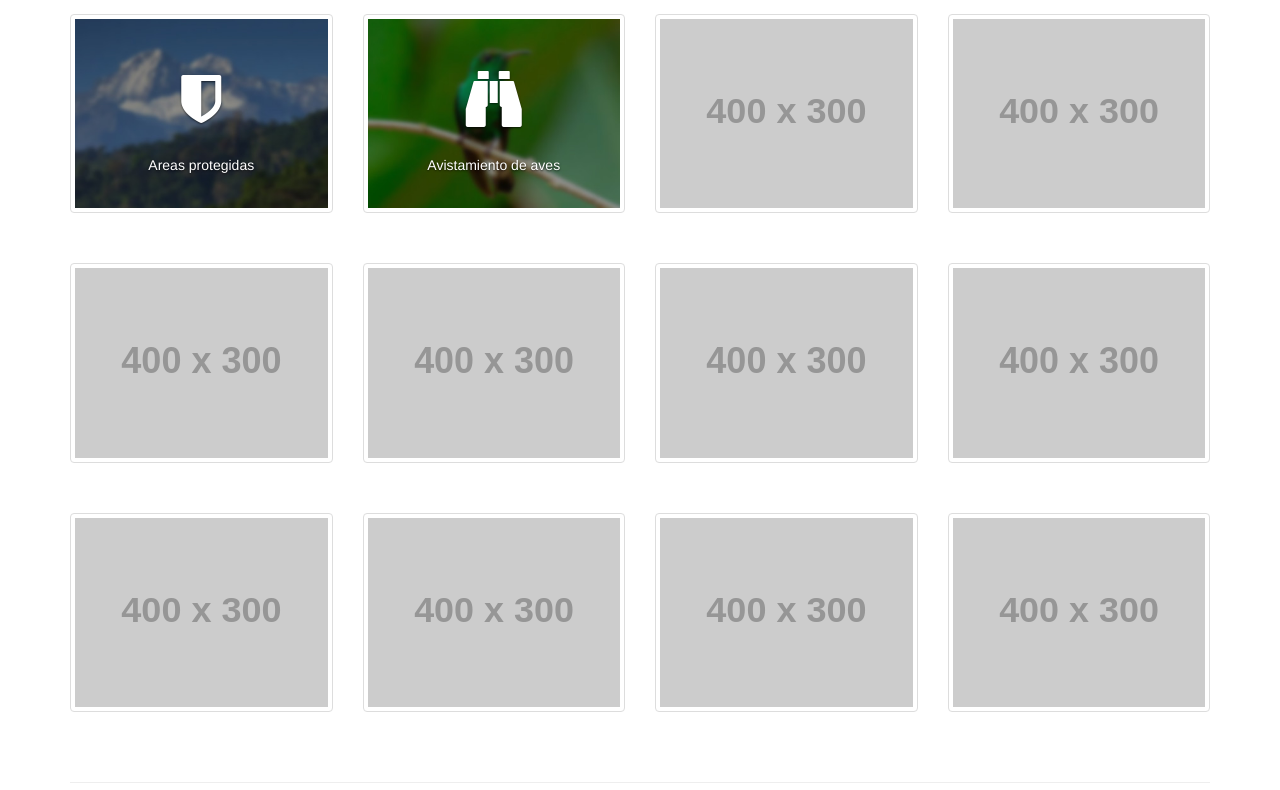
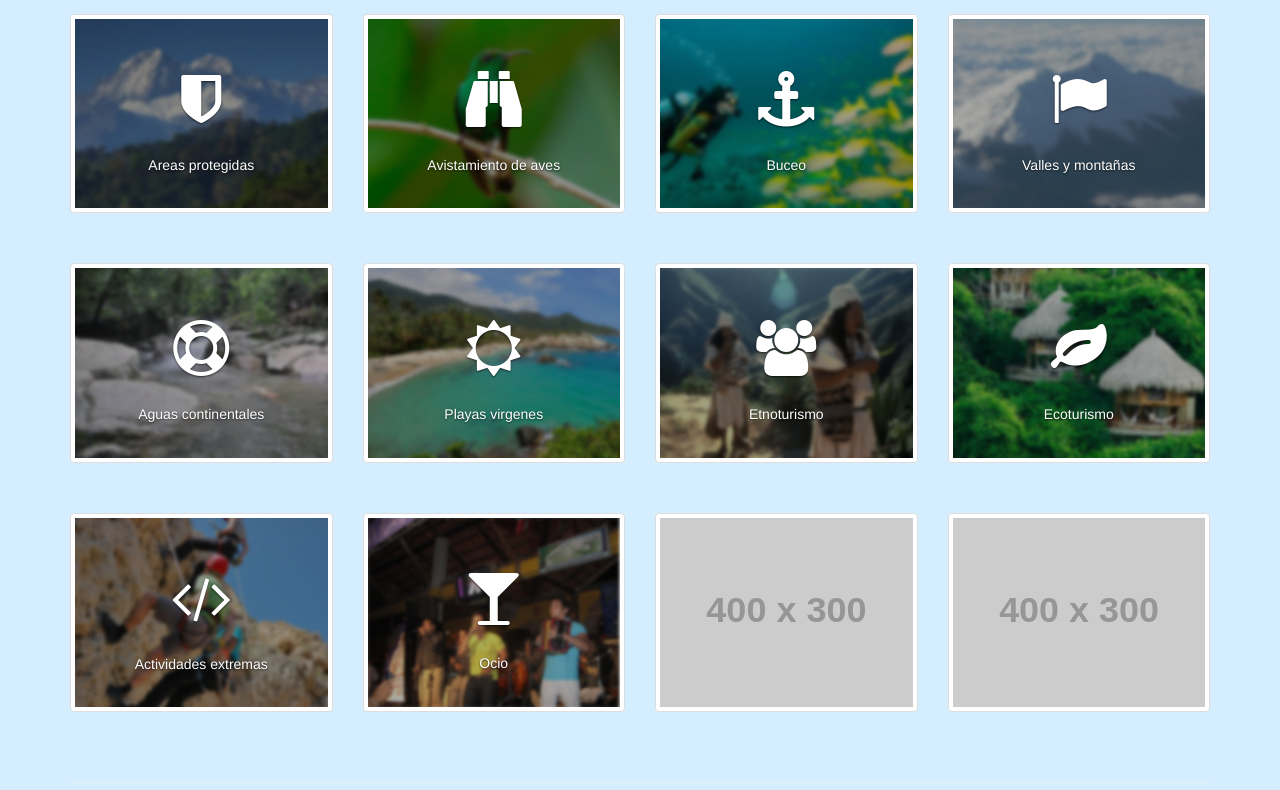
Before and after one commit to the3ballsoft/smshare, a plain HTML site: page index.html in a window 1280 px wide. Shown: the part 159-949 px from the top of the page. Drawn offline with Linux system fonts and the light colour scheme; placeholder pictures from the web are drawn by us.

Commit message:
mas tipos de lugares

```diff
--- a/css/index.css
+++ b/css/index.css
@@ -6,6 +6,7 @@
 
 body {
     padding-top: 70px; /* Required padding for .navbar-fixed-top. Change if height of navigation changes. */
+    background-color: #D5EEFF;
 }
 
 .thumb {
@@ -43,3 +44,6 @@ color: #6FB7E9;
 .seleccion-cat img:hover{
 	background: rgba(0,0,0,0.10);
 }
+.descripcion-gauss:hover{
+	text-decoration: underline;
+}
--- a/index.html
+++ b/index.html
@@ -40,7 +40,7 @@
                     <span class="icon-bar"></span>
                     <span class="icon-bar"></span>
                 </button>
-                <a class="navbar-brand" href="#" id="logo"><img src="images/logo.png" height="50"px width="100px"></a>
+                <a class="navbar-brand" href="#" id="logo"> <i class="fa fa-spotify"></i> SM share   </a>
             </div>
             <!-- Collect the nav links, forms, and other content for toggling -->
             <div class="collapse navbar-collapse" id="bs-example-navbar-collapse-1">
@@ -77,7 +77,7 @@
             <div class="col-lg-3 col-md-4 col-xs-6 thumb">
                 <a class="thumbnail" href="#">
                     <img class="img-responsive" src="images/tierrasprotegidas.jpg" alt="">
-                    <div class="carousel-caption">
+                    <div class="carousel-caption descripcion-gauss">
                        <i class="fa fa-shield fa-4x"></i><br><br><h5>Areas protegidas</h5>
                     </div>
                 </a>
@@ -85,49 +85,73 @@
             <div class="col-lg-3 col-md-4 col-xs-6 thumb">
                 <a class="thumbnail seleccion-cat" href="#">
                     <img class="img-responsive" src="images/avistamientoaves.jpg" alt="">
-                    <div class="carousel-caption">
+                    <div class="carousel-caption descripcion-gauss">
                        <i class="fa fa-binoculars fa-4x"></i><br><br><h5>Avistamiento de aves</h5>
                     </div>
                 </a>
             </div>
             <div class="col-lg-3 col-md-4 col-xs-6 thumb">
-                <a class="thumbnail" href="#">
-                    <img class="img-responsive" src="http://placehold.it/400x300" alt="">
+                <a class="thumbnail seleccion-cat" href="#">
+                    <img class="img-responsive" src="images/buceo.jpg" alt="">
+                    <div class="carousel-caption descripcion-gauss">
+                       <i class="fa fa-anchor fa-4x"></i><br><br><h5>Buceo</h5>
+                    </div>
                 </a>
             </div>
             <div class="col-lg-3 col-md-4 col-xs-6 thumb">
-                <a class="thumbnail" href="#">
-                    <img class="img-responsive" src="http://placehold.it/400x300" alt="">
+                <a class="thumbnail seleccion-cat" href="#">
+                    <img class="img-responsive" src="images/vallesmontanas.jpg" alt="">
+                    <div class="carousel-caption descripcion-gauss">
+                       <i class="fa fa-flag fa-4x"></i><br><br><h5>Valles y montañas</h5>
+                    </div>
                 </a>
             </div>
             <div class="col-lg-3 col-md-4 col-xs-6 thumb">
-                <a class="thumbnail" href="#">
-                    <img class="img-responsive" src="http://placehold.it/400x300" alt="">
+                <a class="thumbnail seleccion-cat" href="#">
+                    <img class="img-responsive" src="images/aguascontinentales.jpg" alt="">
+                    <div class="carousel-caption descripcion-gauss">
+                       <i class="fa fa-support fa-4x"></i><br><br><h5>Aguas continentales</h5>
+                    </div>
                 </a>
             </div>
             <div class="col-lg-3 col-md-4 col-xs-6 thumb">
-                <a class="thumbnail" href="#">
-                    <img class="img-responsive" src="http://placehold.it/400x300" alt="">
+                <a class="thumbnail seleccion-cat" href="#">
+                    <img class="img-responsive" src="images/playasvirgenes.jpg" alt="">
+                    <div class="carousel-caption descripcion-gauss">
+                       <i class="fa fa-sun-o fa-4x"></i><br><br><h5>Playas virgenes</h5>
+                    </div>
                 </a>
             </div>
             <div class="col-lg-3 col-md-4 col-xs-6 thumb">
-                <a class="thumbnail" href="#">
-                    <img class="img-responsive" src="http://placehold.it/400x300" alt="">
+                <a class="thumbnail seleccion-cat" href="#">
+                    <img class="img-responsive" src="images/etnoturismo.jpg" alt="">
+                    <div class="carousel-caption descripcion-gauss">
+                       <i class="fa fa-group fa-4x"></i><br><br><h5>Etnoturismo</h5>
+                    </div>
                 </a>
             </div>
             <div class="col-lg-3 col-md-4 col-xs-6 thumb">
-                <a class="thumbnail" href="#">
-                    <img class="img-responsive" src="http://placehold.it/400x300" alt="">
+                <a class="thumbnail seleccion-cat" href="#">
+                    <img class="img-responsive" src="images/ecoturismo.jpg" alt="">
+                    <div class="carousel-caption descripcion-gauss">
+                       <i class="fa fa-leaf fa-4x"></i><br><br><h5>Ecoturismo</h5>
+                    </div>
                 </a>
             </div>
             <div class="col-lg-3 col-md-4 col-xs-6 thumb">
-                <a class="thumbnail" href="#">
-                    <img class="img-responsive" src="http://placehold.it/400x300" alt="">
+                <a class="thumbnail seleccion-cat" href="#">
+                    <img class="img-responsive" src="images/actividadesextremas.jpg" alt="">
+                    <div class="carousel-caption descripcion-gauss">
+                       <i class="fa fa-code fa-4x"></i><br><br><h5>Actividades extremas</h5>
+                    </div>
                 </a>
             </div>
             <div class="col-lg-3 col-md-4 col-xs-6 thumb">
-                <a class="thumbnail" href="#">
-                    <img class="img-responsive" src="http://placehold.it/400x300" alt="">
+                 <a class="thumbnail seleccion-cat" href="#">
+                    <img class="img-responsive" src="images/ocio.jpg" alt="">
+                    <div class="carousel-caption descripcion-gauss">
+                       <i class="fa fa-glass fa-4x"></i><br><br><h5>Ocio</h5>
+                    </div>
                 </a>
             </div>
             <div class="col-lg-3 col-md-4 col-xs-6 thumb">
```
Also changed, not shown: images/actividadesextremas.jpg (added), images/aguascontinentales.jpg (added), images/buceo.jpg (added), images/ecoturismo.jpg (added), images/etnoturismo.jpg (added), images/ocio.jpg (added), images/playasvirgenes.jpg (added), images/vallesmontanas.jpg (added).
